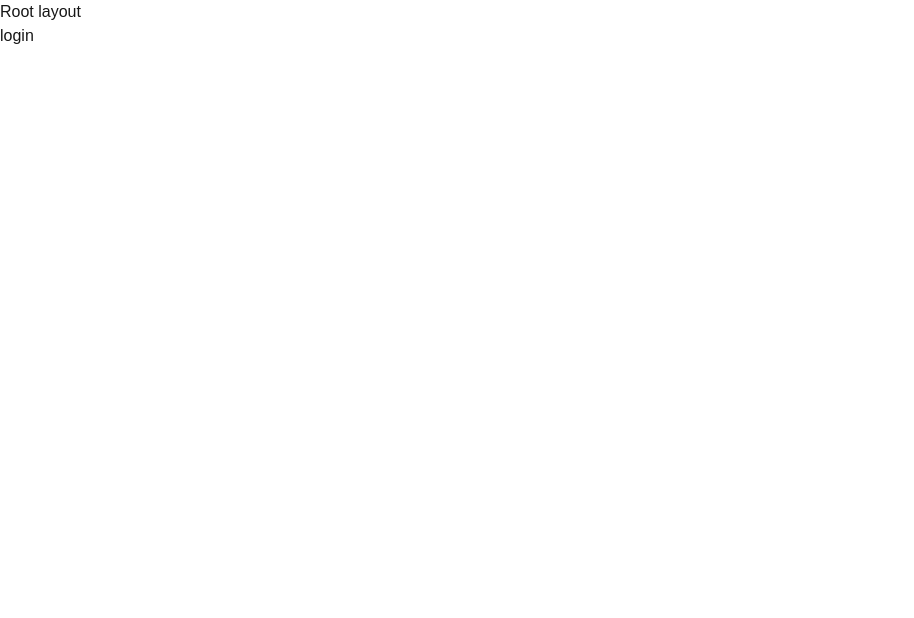
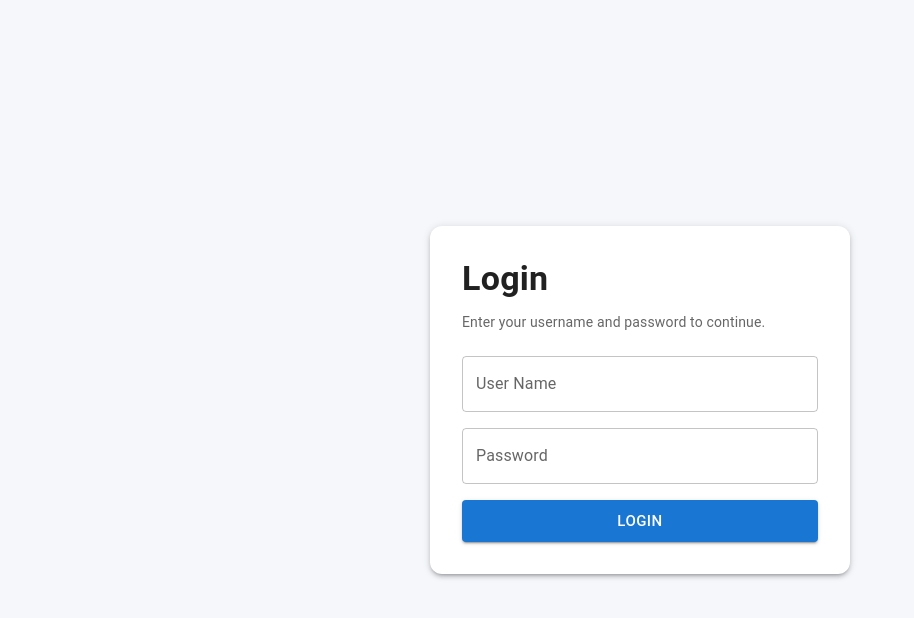
Before and after one commit to ChandraNandipati/recommendation-ui, a Next.js app: page /login in a window 1280 px wide. Shown: the top 618 px of the page, without its empty margins (0-914 px from the left). Built offline with nearby package versions, Linux system fonts and the light colour scheme.

Commit message:
Event Propagation

```diff
--- /dev/null
+++ b/app/components/InputTextField.tsx
@@ -0,0 +1,34 @@
+import { ChangeEvent } from "react";
+import { TextField, TextFieldVariants } from "@mui/material";
+
+interface InputTextFieldProps {
+  label: string;
+  name: string;
+  type: string;
+  variant: TextFieldVariants;
+  fullWidth?: boolean;
+  value: string;
+  onChange: (event: ChangeEvent<HTMLInputElement>) => void;
+}
+
+export default function InputTextField({
+  label,
+  name,
+  type,
+  variant,
+  fullWidth,
+  value,
+  onChange,
+}: InputTextFieldProps) {
+  return (
+    <TextField
+      label={label}
+      name={name}
+      type={type}
+      variant={variant}
+      fullWidth={fullWidth}
+      value={value}
+      onChange={onChange}
+    />
+  );
+}
--- a/app/globals.css
+++ b/app/globals.css
@@ -1,4 +1,9 @@
 @import "tailwindcss";
+@import "@fontsource/roboto/300.css";
+@import "@fontsource/roboto/400.css";
+@import "@fontsource/roboto/500.css";
+@import "@fontsource/roboto/700.css";
+
 
 :root {
   --background: #ffffff;
@@ -8,7 +13,7 @@
 @theme inline {
   --color-background: var(--background);
   --color-foreground: var(--foreground);
-  --font-sans: Arial, Helvetica, sans-serif;
+  --font-sans: "Roboto", Arial, Helvetica, sans-serif;
   --font-mono: "Courier New", Courier, monospace;
 }
 
@@ -19,8 +24,10 @@
   }
 }
 
+html,
 body {
+  min-height: 100%;
   background: var(--background);
   color: var(--foreground);
-  font-family: Arial, Helvetica, sans-serif;
+  font-family: "Roboto", Arial, Helvetica, sans-serif;
 }
--- a/app/layout.tsx
+++ b/app/layout.tsx
@@ -14,8 +14,7 @@ export default function RootLayout({
   return (
     <html lang="en" className="h-full antialiased">
       <body className="min-h-full flex flex-col">
-        <h1>Root layout</h1>
-        <div>{children}</div>
+        {children}
       </body>
     </html>
   );
--- a/app/login/page.tsx
+++ b/app/login/page.tsx
@@ -1,7 +1,80 @@
-import Image from "next/image";
+"use client";
 
-export default function Home() {
+import { ChangeEvent, FormEvent, useState } from "react";
+import { Box, Button, Paper, Typography } from "@mui/material";
+import InputTextField from "../components/InputTextField";
+
+export default function Login() {
+  const [username, setUsername] = useState("");
+  const [password, setPassword] = useState("");
+
+  const handleUsernameChange = (event: ChangeEvent<HTMLInputElement>) => {
+    setUsername(event.target.value);
+  };
+
+  const handlePasswordChange = (event: ChangeEvent<HTMLInputElement>) => {
+    setPassword(event.target.value);
+  };
+
+  const handleSubmit = (event: FormEvent<HTMLFormElement>) => {
+    event.preventDefault();
+    window.alert(`Username: ${username}\nPassword: ${password}`);
+  };
+
   return (
-   <div>login</div>
+    <Box
+      sx={{
+        minHeight: "100vh",
+        display: "flex",
+        alignItems: "center",
+        justifyContent: "center",
+        px: 2,
+        backgroundColor: "#f5f7fb",
+      }}
+    >
+      <Paper
+        elevation={3}
+        sx={{
+          width: "100%",
+          maxWidth: 420,
+          p: 4,
+          borderRadius: 3,
+        }}
+      >
+        <Typography variant="h4" component="h1" fontWeight={700} gutterBottom>
+          Login
+        </Typography>
+
+        <Typography variant="body2" color="text.secondary" sx={{ mb: 3 }}>
+          Enter your username and password to continue.
+        </Typography>
+
+        <Box component="form" sx={{ display: "grid", gap: 2 }} onSubmit={handleSubmit}>
+          <InputTextField
+            label="User Name"
+            name="username"
+            type="text"
+            variant="outlined"
+            fullWidth
+            value={username}
+            onChange={handleUsernameChange}
+          />
+
+          <InputTextField
+            label="Password"
+            name="password"
+            type="password"
+            variant="outlined"
+            fullWidth
+            value={password}
+            onChange={handlePasswordChange}
+          />
+
+          <Button type="submit" variant="contained" size="large" fullWidth>
+            Login
+          </Button>
+        </Box>
+      </Paper>
+    </Box>
   );
 }
--- a/app/page.tsx
+++ b/app/page.tsx
@@ -1,7 +1,5 @@
-import Image from "next/image";
+import { redirect } from "next/navigation";
 
-export default function Login() {
-  return (
-   <div>Chandra</div>
-  );
+export default function Home() {
+  redirect("/login");
 }
--- a/app/sneha/layout.tsx
+++ /dev/null
@@ -1,12 +0,0 @@
-export default function SnehaLayout({
-  children,
-}: Readonly<{
-  children: React.ReactNode;
-}>) {
-  return (
-    <section>
-      <h2>Sneha Layout</h2>
-      <div>{children}</div>
-    </section>
-  );
-}
--- a/app/sneha/page.tsx
+++ /dev/null
@@ -1,7 +0,0 @@
-import Image from "next/image";
-
-export default function Sneha() {
-  return (
-   <div>Sneha</div>
-  );
-}
--- a/app/sneha/swati/layout.tsx
+++ /dev/null
@@ -1,12 +0,0 @@
-export default function SwatiLayout({
-  children,
-}: Readonly<{
-  children: React.ReactNode;
-}>) {
-  return (
-    <section>
-      <h3>Swati Layout</h3>
-      <div>{children}</div>
-    </section>
-  );
-}
--- a/app/sneha/swati/page.tsx
+++ /dev/null
@@ -1,7 +0,0 @@
-import Image from "next/image";
-
-export default function Swati() {
-  return (
-   <div>Swati</div>
-  );
-}
--- a/package.json
+++ b/package.json
@@ -9,6 +9,10 @@
     "lint": "eslint"
   },
   "dependencies": {
+    "@emotion/react": "^11.14.0",
+    "@emotion/styled": "^11.14.1",
+    "@fontsource/roboto": "^5.2.10",
+    "@mui/material": "^7.3.9",
     "next": "16.2.1",
     "react": "19.2.4",
     "react-dom": "19.2.4"
```
Also changed, not shown: notes/event_propagation.png (added), 1 other file (tests, documents, lock files or other folders).
